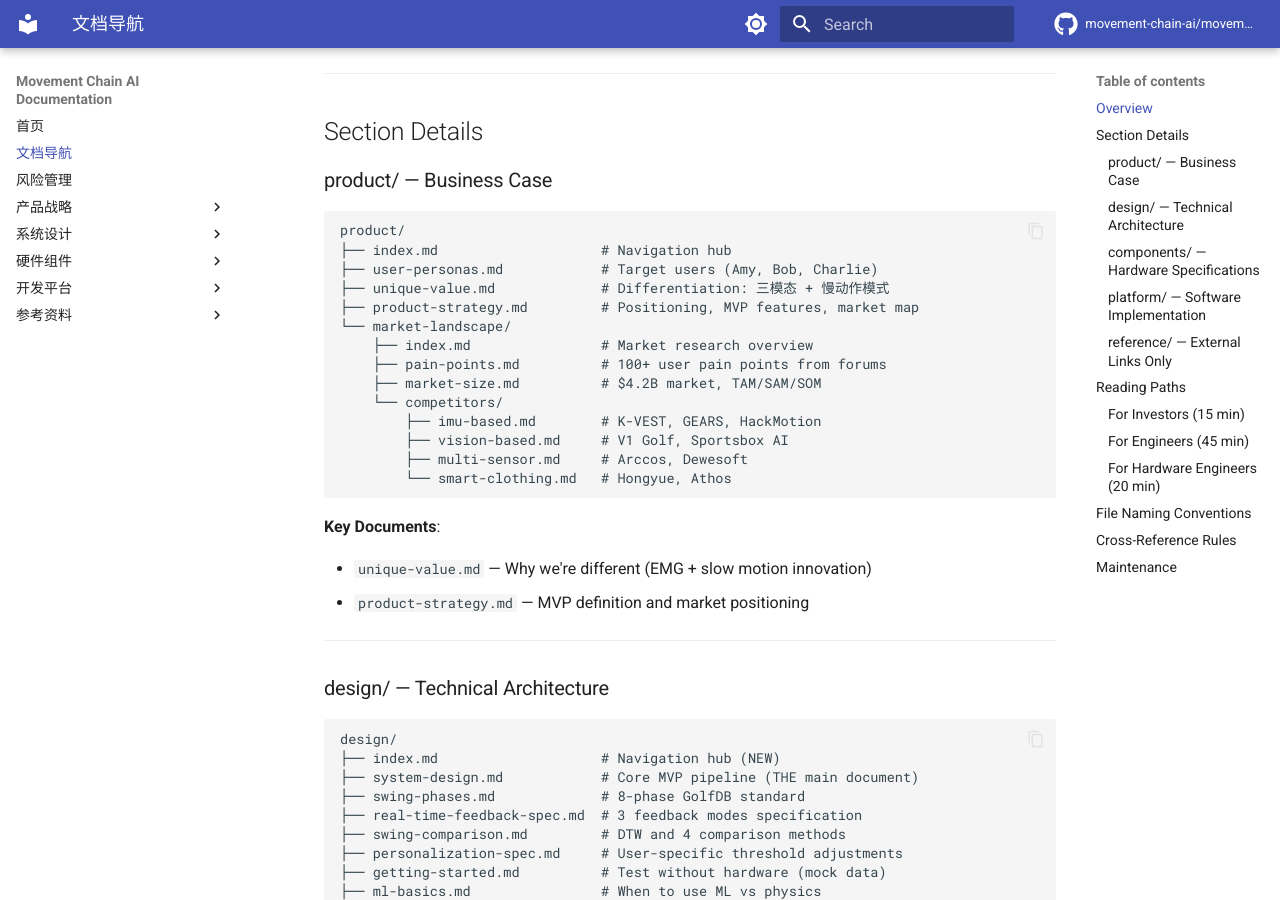
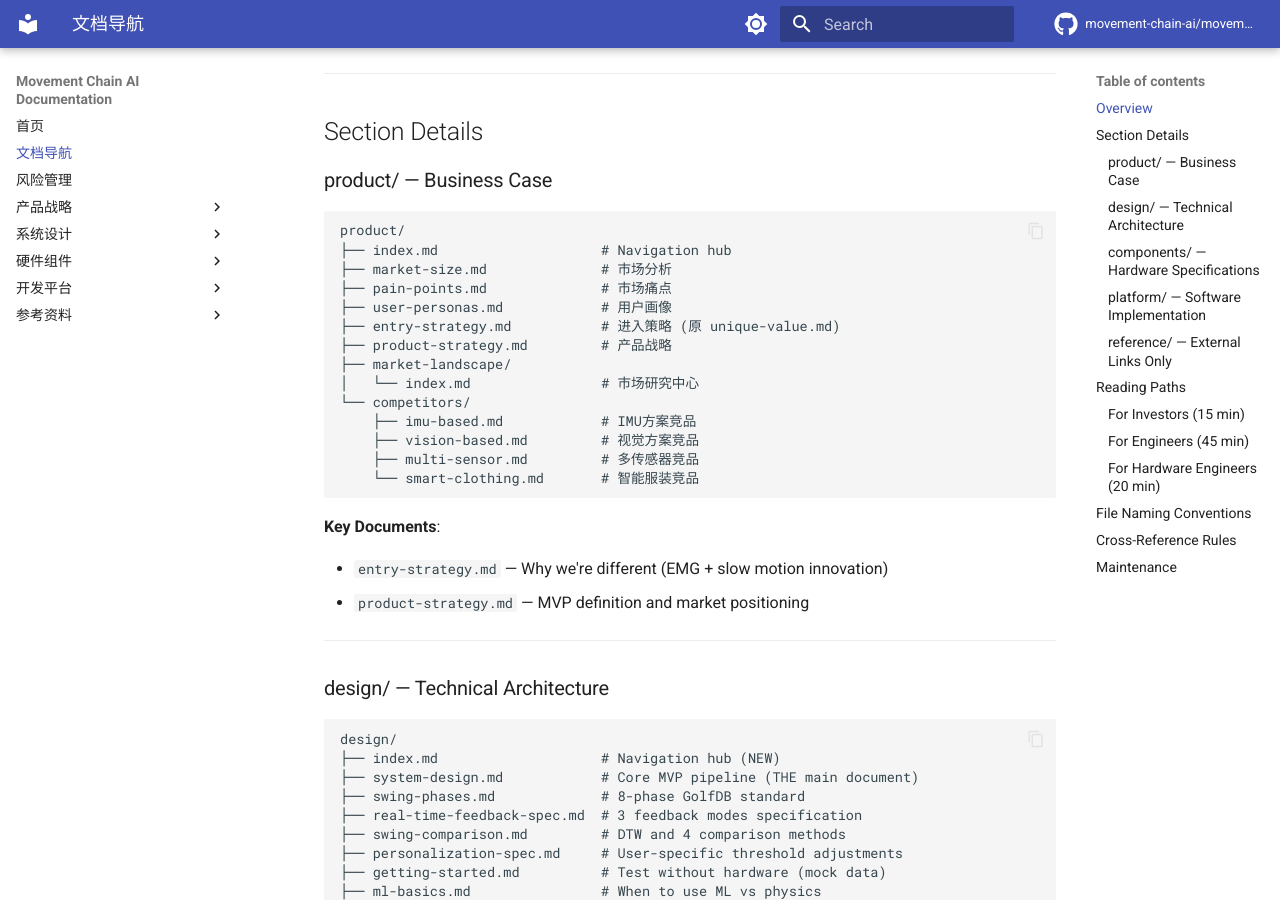
Before and after one commit to movement-chain-ai/movement-chain-docs, an MkDocs documentation site: the page built from docs/zh/docs-guide.md, in a window 1280 px wide and 900 px high, scrolled down 771 px. Built offline with MkDocs 1.6.1 and Material for MkDocs 9.7.7, drawn with Linux system fonts in a browser that asks for light colours; comment, search, counter and statistics services are not loaded; the version menu is left out; some of the changed text lies outside the part shown.

Commit message:
重命名 unique-value.md 为 entry-strategy.md
🤖 Generated with [Claude Code](https://claude.com/claude-code)

Co-Authored-By: Claude Opus 4.5 <noreply@anthropic.com>

````diff
--- a/docs/zh/docs-guide.md
+++ b/docs/zh/docs-guide.md
@@ -43,23 +43,23 @@
 ```text
 product/
 ├── index.md                    # Navigation hub
-├── user-personas.md            # Target users (Amy, Bob, Charlie)
-├── unique-value.md             # Differentiation: 三模态 + 慢动作模式
-├── product-strategy.md         # Positioning, MVP features, market map
-└── market-landscape/
-    ├── index.md                # Market research overview
-    ├── pain-points.md          # 100+ user pain points from forums
-    ├── market-size.md          # $4.2B market, TAM/SAM/SOM
-    └── competitors/
-        ├── imu-based.md        # K-VEST, GEARS, HackMotion
-        ├── vision-based.md     # V1 Golf, Sportsbox AI
-        ├── multi-sensor.md     # Arccos, Dewesoft
-        └── smart-clothing.md   # Hongyue, Athos
+├── market-size.md              # 市场分析
+├── pain-points.md              # 市场痛点
+├── user-personas.md            # 用户画像
+├── entry-strategy.md           # 进入策略 (原 unique-value.md)
+├── product-strategy.md         # 产品战略
+├── market-landscape/
+│   └── index.md                # 市场研究中心
+└── competitors/
+    ├── imu-based.md            # IMU方案竞品
+    ├── vision-based.md         # 视觉方案竞品
+    ├── multi-sensor.md         # 多传感器竞品
+    └── smart-clothing.md       # 智能服装竞品
 ```
 
 **Key Documents**:
 
-- `unique-value.md` — Why we're different (EMG + slow motion innovation)
+- `entry-strategy.md` — Why we're different (EMG + slow motion innovation)
 - `product-strategy.md` — MVP definition and market positioning
 
 ---
@@ -150,7 +150,7 @@ reference/
 ### For Investors (15 min)
 
 ```text
-1. product/unique-value.md      → Why we're different
+1. product/entry-strategy.md    → Why we're different
 2. product/product-strategy.md  → Market positioning
 3. product/market-size.md → Market opportunity
 ```
--- a/mkdocs.yml
+++ b/mkdocs.yml
@@ -104,7 +104,7 @@ nav:
       - 市场痛点: product/pain-points.md
       - 市场研究中心: product/market-landscape/index.md
       - 用户画像: product/user-personas.md
-      - 进入策略: product/unique-value.md
+      - 进入策略: product/entry-strategy.md
       - 竞品分析:
           - product/competitors/imu-based.md
           - product/competitors/vision-based.md
````
Also changed, not shown: docs/zh/product/entry-strategy.md (renamed from docs/zh/product/unique-value.md, +2 -2 lines), docs/zh/product/product-strategy.md (+1 -1 lines).
